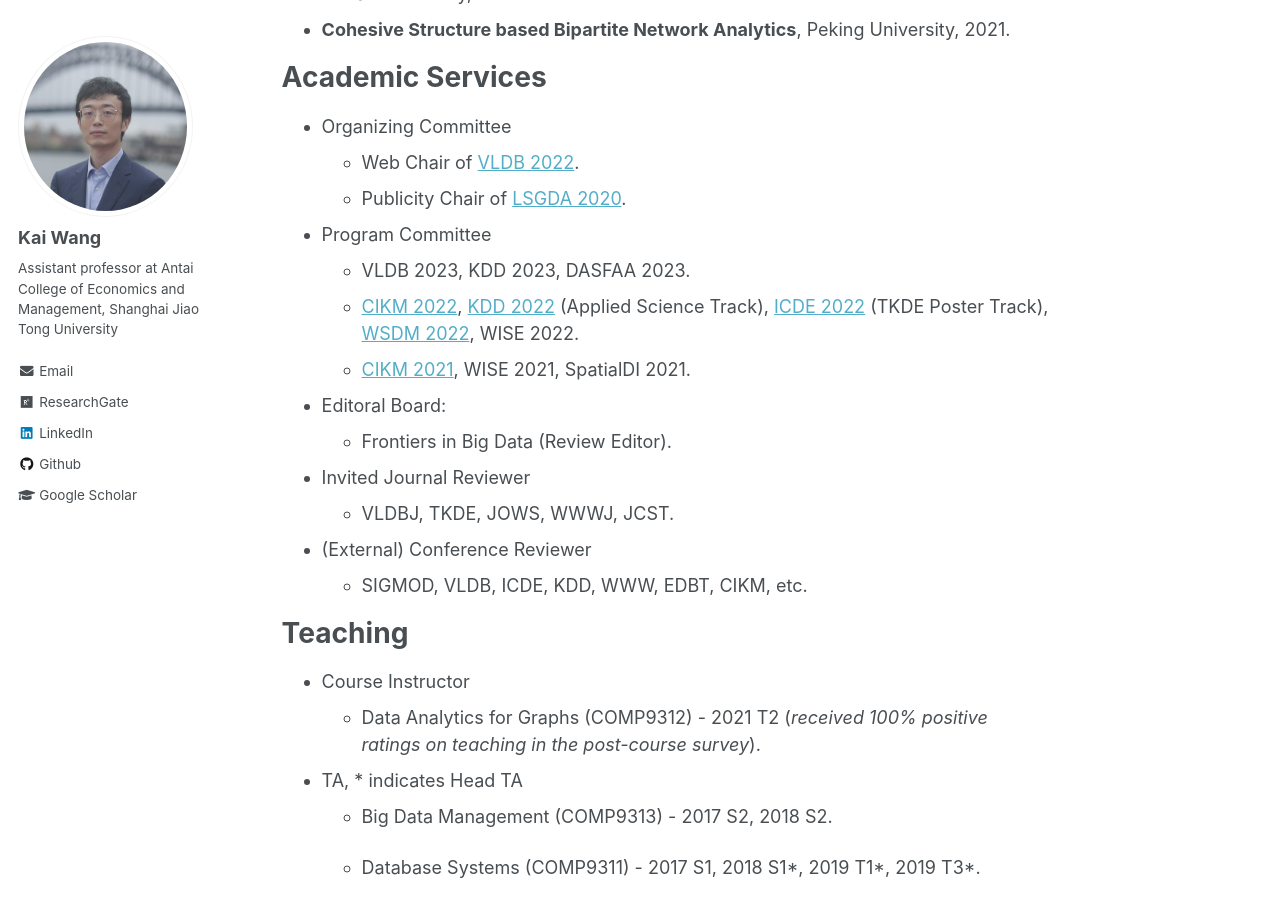
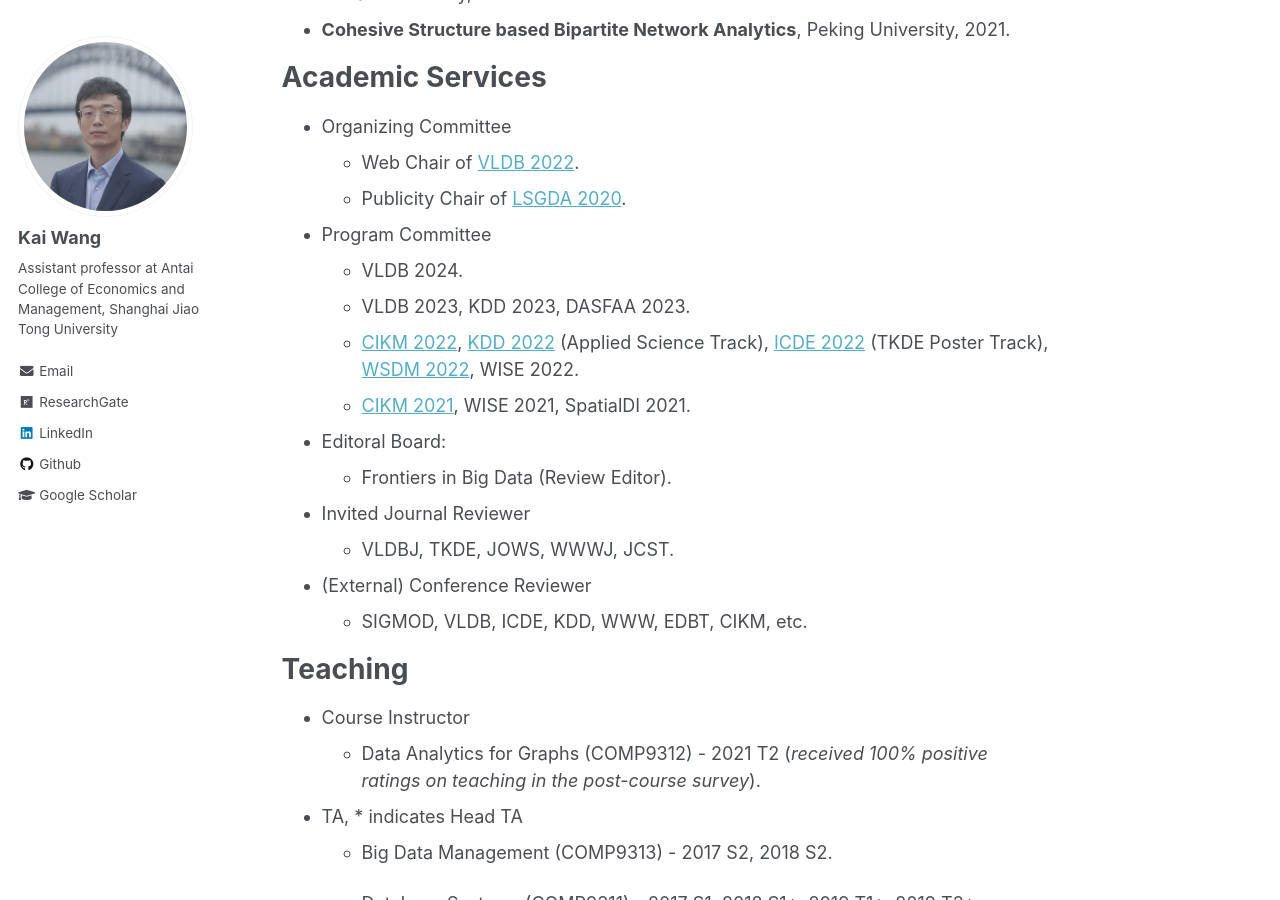
Before and after one commit to cs-kaiwang/cs-kaiwang.github.io, a Jekyll site: the page built from _pages/about.md, in a window 1280 px wide and 900 px high, scrolled down 3522 px. Built offline with Jekyll 4.4.1, drawn with Linux system fonts in a browser that asks for light colours.

Commit message:
Update about.md

```diff
--- a/_pages/about.md
+++ b/_pages/about.md
@@ -61,6 +61,7 @@ Academic Services
   - Publicity Chair of [LSGDA 2020](https://www.google.com/url?q=https%3A%2F%2Flsgda.github.io%2F2020%2F&sa=D&sntz=1&usg=AFQjCNFYfkgg9wBrWW8wUaG8GCGXJz3z_A).
 
 - Program Committee
+  - VLDB 2024.
   - VLDB 2023, KDD 2023, DASFAA 2023.
   - [CIKM 2022](https://www.cikm2022.org/), [KDD 2022](https://kdd.org/kdd2022/) (Applied Science Track), [ICDE 2022](https://icde2022.ieeecomputer.my/) (TKDE Poster Track), [WSDM 2022](https://www.wsdm-conference.org/2022/), WISE 2022.
   - [CIKM 2021](https://www.cikm2021.org/), WISE 2021, SpatialDI 2021.
```
